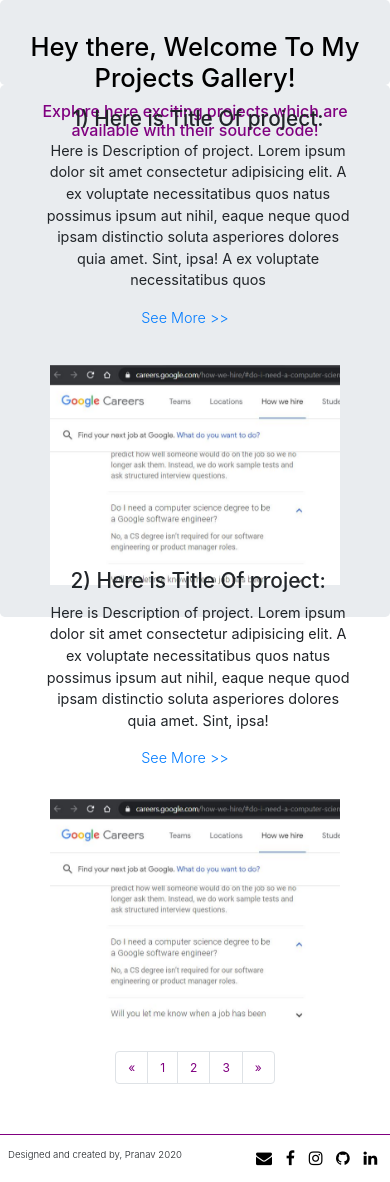
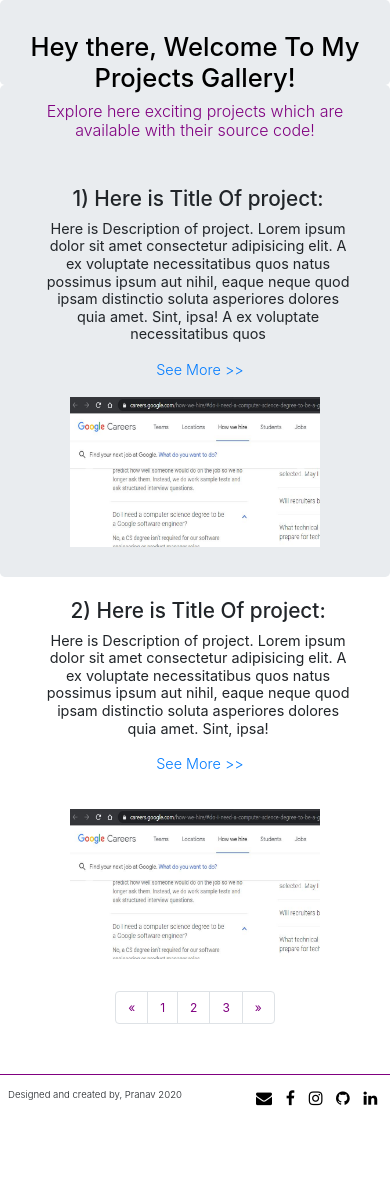
Before and after one commit to botprogrammer/biu-portfolio, a Django app: page /projects/ in a window 390 px wide. Shown: the part 52-1234 px from the top of the page. After the commit the page ends 1158 px from the top, so only its background shows below. Run offline with Django 3.2, Linux system fonts and the light colour scheme; some libraries are stand-ins or nearby versions.

Commit message:
Add files via upload

```diff
--- a/Portfolio/settings.py
+++ b/Portfolio/settings.py
@@ -12,7 +12,7 @@ BASE_DIR = os.path.dirname(os.path.dirname(os.path.abspath(__file__)))
 SECRET_KEY = config('SECRET_KEY')
 
 # SECURITY WARNING: don't run with debug turned on in production!
-DEBUG = False
+DEBUG = True
 
 ALLOWED_HOSTS = ['biu-portfolio.herokuapp.com', 'localhost']
 
@@ -110,7 +110,7 @@ USE_TZ = True
 # Static files (CSS, JavaScript, Images)
 # https://docs.djangoproject.com/en/2.2/howto/static-files/
 
-STATIC_ROOT = os.path.join(BASE_DIR, 'staticfiles')
+# STATIC_ROOT = os.path.join(BASE_DIR, 'staticfiles')
 
 STATIC_URL = '/static/'
 
--- a/Portfolio/urls.py
+++ b/Portfolio/urls.py
@@ -3,6 +3,6 @@ from django.urls import path, include
 import portapp
 
 urlpatterns = [
-    path('admin/', admin.site.urls),
+    path('admin-only-biu/', admin.site.urls),
     path('', include('portapp.urls')),
 ]
--- a/portapp/urls.py
+++ b/portapp/urls.py
@@ -5,6 +5,7 @@ from .views import (
     HomeView,
     AboutView,
     ProjectsView,
+    ProjectsDetailView,
     ContactView
 )
 
@@ -14,6 +15,7 @@ urlpatterns = [
     path('', HomeView.as_view(), name='home'),
     path('about/', AboutView.as_view(), name='about'),
     path('projects/', ProjectsView.as_view(), name='projects'),
+    path('projects/detail/<int:pk>/', ProjectsDetailView.as_view(), name='projects'),
     path('contact/', ContactView.as_view(), name='contact'),
 ]
 
--- a/portapp/views.py
+++ b/portapp/views.py
@@ -10,5 +10,8 @@ class AboutView(TemplateView):
 class ProjectsView(TemplateView):
     template_name = "portapp/projects.html"
 
+class ProjectsDetailView(TemplateView):
+    template_name = "portapp/projects.html"
+
 class ContactView(TemplateView):
     template_name = "portapp/worktogether.html"
--- /dev/null
+++ b/runtime.txt
@@ -0,0 +1 @@
+python-3.8.3
--- a/static/css/style.css
+++ b/static/css/style.css
@@ -70,10 +64,14 @@
 .projectpageheader h6{
     color: purple;
 }
-
-.carousel-item{
-    height: 240px;
-    width: 500px;
+.carousel-item img{
+    height: 220px;
+    width: 350px;
+}
+.carousel-inner{
+    margin-top: 20px;
+    height: 220px;
+    width: 350px;
 }
 
 .carousel-control-prev, .carousel-control-next{
@@ -221,9 +216,58 @@ form label{
         height: 200px;
         margin: 50px auto 0px auto;
     }
+    .embed-responsive{
+        width: 300px!important;
+    }
+    .form-control{
+        width: 110%;
+    }
+    .contactform button{
+        /* margin-left: 150px; */
+        float: right!important;
+    }
+    .mainheader{
+        margin-top: 170px;
+    }
+    #myVideo{
+        width: 300px;
+        margin-top: 150px;
+    }
+    .Material-contact-section{
+        margin-top: -50px;
+    }
+    #myContactVideo{
+        margin-top: 30px;
+        width: 240px;
+    }
+    .carousel-inner{
+        margin-top: 0;
+    }
+
+}
+@media (max-width: 860px){
+    .contactform button{
+        margin-left: 180px;
+        float: right!important;
+    }
+    .jumboimage{
+        margin-top: 0;
+    }
+    .jumboimage img{
+        width: 210px!important;
+        height: 180px;
+        margin: 50px auto 0px auto;
+    }
+    .offset-md-9{
+        margin-left: 70%;
+    }
+    #myContactVideo{
+        margin-top: 60px;
+        width: 220px;
+    }
 }
 
-@media (max-width: 768px){
+@media (max-width: 767px){
     .maincontainer{
         background-color: rgb(247, 247, 247);
         text-align: center;
@@ -300,7 +354,7 @@ form label{
         text-decoration-color: 1px solid purple;
     }
     .projectdescription{
-        width: 100%!important;
+        margin-top: -60px;
     }
     .projectpageheader h2{
         font-size: 1.7rem;
@@ -309,12 +363,16 @@ form label{
         font-size: 0.9rem;
     }
     .projectdescription h4{
+        margin-top: 30px;
         text-align: center;
         font-size: 1.3rem;
     }
     .projectdescription p{
         text-align: center;
         font-size: 0.9rem;
+    }
+    .offset-md-9{
+        margin-left: 0;
     }
     .seemore{
         text-align: center;
@@ -328,25 +386,35 @@ form label{
     .projectslide{
         margin-top: 100px;
     }
+    .newprojectslide{
+        margin-top: 130px;
+    }
     .newcolumn{
-        margin-top: -400px;
-    }
-    .newprojectslide{
-        margin-top: 150px;
+        margin-top: -370px;
     }
     .pagination{
         margin-bottom: 50px;
     }
     .carousel{
         align-items: center;
-        width: 400px;
+        width: 300px;
         margin: 0 auto 0 auto;
     }
     .carousel-inner{
-        width: 400px;
+        width: 300px;
     }
-    #myvideo{
-        height: 300px;
+    .carousel-item{
+        width: 300px;
+    }
+    .carousel-item .d-block{
+        height: 200px;
+    }
+    .projectjumbo{
+        padding-bottom: 0;
+    }
+    #myVideo{
+        width: 370px;
+        margin-top: 0px;
     }
     .maindiv-heading{
         margin: 0;
@@ -451,22 +545,23 @@ form label{
         height: 300px!important;
     }
     .projectslide{
-        margin-top: 100px;
+        margin-top: 70px;
+        margin-right: 50px;
+    }
+    .newprojectslide{
+        margin-right: 50px;
     }
     .pagination li a{
         font-size: 12px;
     }
-    .carousel{
-        align-items: center;
-        width: 350px;
-        margin: 0 auto 0 auto;
-    }
     .carousel-inner{
         width: 350px;
     }
-    #myvideo{
-        margin-top: 0px;
-        height: 290px;
+    .carousel-item{
+        width: 350px;
+    }
+    #myVideo{
+        width: 350px;
     }
     .maindiv-heading{
         margin: 0;
@@ -502,32 +594,66 @@ form label{
         width: 80%;
         margin: auto
     }
+    .contactform{
+        margin-top: 50px;
+    }
     .contactform button{
-        margin: 10px 200px auto auto;
+        margin-left: 230px;
+        float: left!important;
+    }
+    #myContactVideo{
+        width: 260px;
     }
 }
 @media (max-width: 575px){
+    .maincontainer{
+        height: 450px;
+    }
     .column{
         margin-top: 50px;
     }
     .newcolumn{
-        margin-top: -420px;
+        margin-top: -390px;
     }
     .newprojectslide{
-        margin-top: 170px;
+        margin-top: 180px;
+    }
+    .contactform button{
+        margin-left: 200px;
+        float: left!important;
+    }
+    .carousel{
+        width: 350px;
+    }
+    .carousel-inner{
+        width: 350px;
+    }
+    .carousel-item{
+        width: 350px;
+    }
+    #myVideo{
+        margin-top: 20px;
+        width: 300px;
+    }
+    #myContactVideo{
+        width: 240px;
+    }
+    .projectslide{
+        margin-right: 0px;
+    }
+    .newprojectslide{
+        margin-top: 200px;
+        margin-right: 0px;
     }
 }
 
 @media (max-width: 520px){
     .maincontainer{
-        height: 380px;
+        height: 440px;
     }
     .mainheader h4{
         margin-top: 30px;
         font-size: 1.2rem;
-    }
-    .headeranimation{
-        margin-top: 0;
     }
     .jumbotext p{
         font-size: 0.9rem;
@@ -589,16 +712,16 @@ form label{
         margin-top: 70px;
     }
     .column{
-        margin-top: -10px;
+        margin-top: 70px;
     }
     .newcolumn{
-        margin-top: -420px;
+        margin-top: -390px;
     }
     .newprojectslide{
-        margin-top: 100px;
+        margin-top: 200px;
     }
-    .jumbotron .row{
-        margin-top: 20px;
+    .secondarycontainer .row{
+        margin-top: 0px;
     }
     form label{
         margin-left: 47px;
@@ -610,10 +733,21 @@ form label{
         font-size: 1.3rem;
     }
     .contactform button{
-        margin: 10px 160px auto auto;
+        margin-left: 180px;
+        float: left!important;
     }
     .contactheader p{
         font-size: 2.1rem;
+    }
+    .carousel-inner{
+        width: 300px;
+    }
+    .carousel-item img{
+        width: 300px;
+    }
+    #myContactVideo{
+        margin-top: 70px;
+        width: 220px;
     }
 }
 
@@ -643,30 +781,53 @@ form label{
         margin-left: 35px;
     }
     .column{
-        margin-top: -10px;
+        margin: 70px 20px auto auto;
     }
     .newcolumn{
-        margin-top: -420px;
+        margin-top: -410px;
     }
     .newprojectslide{
-        margin-top: 100px;
+        margin-top: 180px;
+    }
+    .seemore{
+        margin-left: 30px;
     }
     .jumbotext p{
-        width: 380px;
+        width: 350px;
         font-size: 1rem;
         line-height: 1.2rem;
     }
     .jumbotext2 p{
-        width: 380px;
+        width: 340px;
         font-size: 1rem;
         line-height: 1.2rem;
     }
     .jumbotron .row{
-        margin-top: 0px;
+        margin-top: 30px;
+    }
+    .embed-responsive{
+        width: 300px!important;
+    }
+    .contactform button{
+        margin-left: 150px;
+        float: left!important;
+    }
+    .carousel{
+        width: 300px;
+    }
+    .carousel-inner{
+        width: 300px;
+    }
+    #myContactVideo{
+        margin-top: 50px;
+        width: 200px;
     }
 }
 
 @media (max-width: 400px){
+    .maincontainer{
+        height: 380px;
+    }
     .navbar-light .navbar-nav .nav-link{
         margin-right: 10px;
     }
@@ -676,18 +837,25 @@ form label{
     .bottomfooter .bd-highlight{
         font-size: 0.2rem;
     }
+    .projectslide{
+        height: 180px;
+        margin-top: 50px;
+    }
     .jumbotext p{
         width: 320px;
         font-size: 0.9rem;
         line-height: 1.15rem;
     }
     .jumbotext2 p{
-        width: 320px;
+        width: 300px;
         font-size: 0.9rem;
         line-height: 1.15rem;
     }
     .jumbotron .row{
-        margin-top: 0px;
+        margin-top: 30px;
+    }
+    .projectdescription p{
+        line-height: 1.1rem;
     }
     .Material-contact-section{
         margin-top: 150px;
@@ -699,28 +867,32 @@ form label{
         font-size: 0.9rem;
         line-height: 1.2rem;
     }
+    .headeranimation{
+        height: 160px;
+        margin-top: 0;
+    }
     #myVideo{
-        max-width: 200px;
+        width: 230px;
     }
     .wtvid{
-        margin: 20px auto 0 100px;
+        margin: 20px auto 0 30px;
     }
     .carousel{
-        width: 290px;
-        height: 220px;
+        width: 250px;
+        height: 150px;
     }
     .carousel-inner{
-        width: 290px;
-        height: 220px;
+        width: 250px;
+        height: 150px;
     }
     .newprojectslide{
-        margin-top: 150px;
+        margin-top: 170px;
     }
     .column{
         margin-right: 20px;
     }
     .newcolumn{
-        margin-top: -450px;
+        margin-top: -330px;
         margin-right: 20px;
     }
     .contactform{
@@ -854,16 +1051,66 @@ form label{
         margin-top: 50px;
     }
     .newcolumn{
-        margin-top: -330px;
+        margin-top: -300px;
     }
     .newprojectslide{
-        margin-top: 140px;
+        margin-top: 110px;
+    }
+    .contactform button{
+        margin-left: 110px;
+        float: left!important;
+    }
+    #myContactVideo{
+        margin-top: 50px;
+        width: 160px;
     }
 }
 @media (max-width: 340px){
+
     .contactform button{
         height: 30px;
-        margin: 10px 85px auto auto;
+        margin-left: 90px;
+        float: left!important;
         padding-top: 3.5px;
     }
+    .secondarydiv{
+        padding-right: 0;
+    }
+    #myVideo{
+        max-width: 200px;
+    }
+    .wtvid{
+        margin-top: -20px;
+    }
+    .Material-contact-section{
+        margin-top: 90px;
+    }
+    .embed-responsive{
+        width: 220px!important;
+    }
+    .carousel{
+        width: 220px;
+        height: 140px;
+    }
+    .carousel-item{
+        width: 220px;
+        height: 140px;
+    }
+    .carousel-inner{
+        width: 220px;
+        height: 140px;
+    }
+    .newcolumn{
+        margin-top: -260px;
+    }
+    .newprojectslide{
+        margin-top: 110px;
+    }
+    .jumbotext p{
+        width: 240px;
+    }
+    #myContactVideo{
+        margin-top: 80px;
+        width: 150px;
+    }
 }
--- a/templates/portapp/projects.html
+++ b/templates/portapp/projects.html
@@ -16,14 +16,14 @@
 
 <div class="jumbotron text-center projectpageheader">
     <h2>Hey there, Welcome To My Projects Gallery!</h2>
-    <h6>Explore here exciting projects which are available with their source code!</h6>
+    <h6 class="lead">Explore here exciting projects which are available with their source code!</h6>
 </div>
 
 <!-- welcome sectioN -->
 
 <!-- Projects display -->
 
-<div class="jumbotron">
+<div class="jumbotron projectjumbo">
     <div class="row">
         <div class="col-md-6 column">
             <div class="projectdescription offset-md-1">
```
Also changed, not shown: other parts of static/css/style.css (+99 -49 lines), templates/portapp/worktogether.html (+5 -5 lines).
